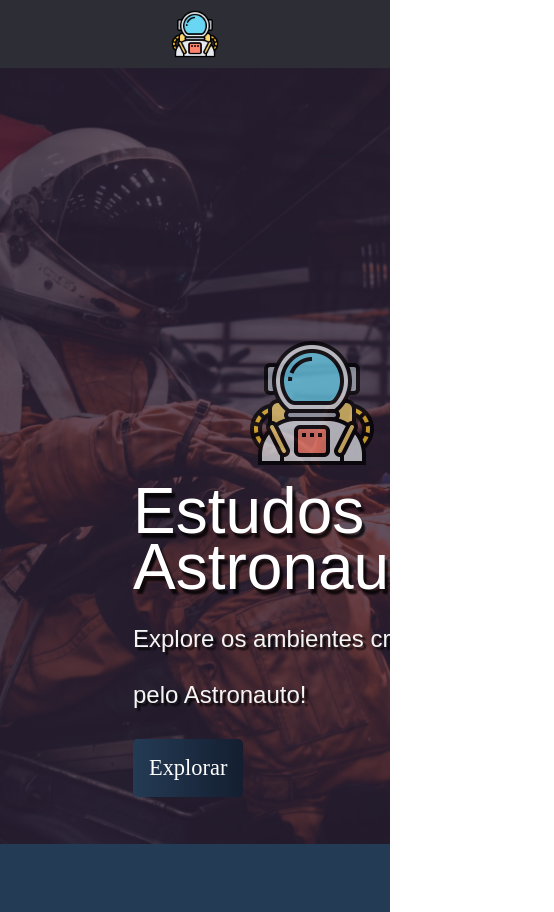
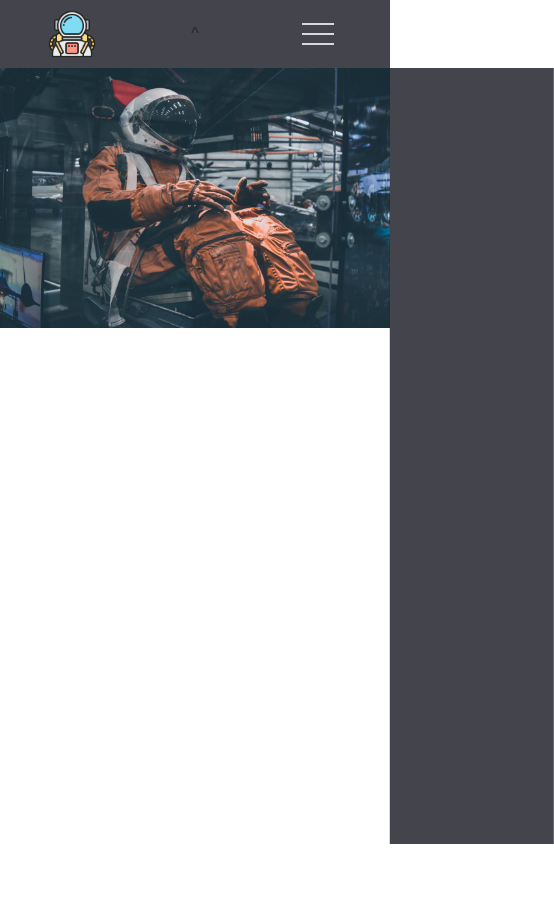
Before and after one commit to Eduardo-R-Machado/Astronauto, a plain HTML site: page index.html in a window 390 px wide. Shown: the whole page, 554 px wide, since content can reach past the window. After the commit the page ends 844 px from the top, so only its background shows below. Drawn offline with Linux system fonts and the light colour scheme; a web font is replaced by a local one.

Commit message:
Menu navbar

```diff
--- a/index.html
+++ b/index.html
@@ -12,33 +12,26 @@
     <link rel="manifest" href="/site.webmanifest">
 </head>
 <body>
-    <div>
     <header>
         <nav>
-            <div class="logo"><img src="./imagens/astro.png" alt="Logo do Astronauto"></div>
+            <div class="logo"> <img src="./imagens/astro.png" alt="Logo do Astronauto"></div>^
             <div class="mobile-menu">
-                <div class="line1">.</div>
-                <div class="line2">.</div>
-                <div class="line3">.</div>
+                <div class="line1"></div>
+                <div class="line2"></div>
+                <div class="line3"></div>
             </div>
+
             <ul class="nav-list">
                 <li><a href="/">Inicio </a></li>
                 <li><a href="/">Sobre</a></li>
                 <li><a href="/">Projetos</a></li>
                 <li><a href="/">Contatos</a></li>
             </ul>
+
         </nav>
     </header>
-    <main>
-        <div class="img-wrapper">
-            <img id="img-header" src="./imagens/img-header.jpg" alt="Astronauta imagem do header">
-        </div>
-        <div class="banner">
-            <img class="logo-header" src="./imagens/astro.png" alt="Logo do Astronauto">
-            <h1>Estudos Astronautos</h1>
-            <p>Explore os ambientes criados pelo Astronauto!</p>
-            <button> Explorar</button>
-        </div>
-    </main>
+    <main><img id="img-header" src="./imagens/img-header.jpg" alt="Imagem Astronauto da main"></main>
+
+    <script src="mobile-navbar.js"></script>
 </body>
 </html>
--- a/mobile-navbar.js
+++ b/mobile-navbar.js
@@ -0,0 +1,26 @@
+class MobileNavbar {
+    constructor(mobileMenu) {
+        this.mobileMenu = document.querySelector(mobileMenu);
+        this.navList = document.querySelector(navList);
+        this.navLinks = document.querySelector(navLinks);
+        this.activeClass = "active";
+    }
+
+    addClickEvent() {
+        this.mobileMenu.addEventListener("click");
+    }
+
+    init() {
+        if (this.mobileMenu) {
+            this.addClickEvent();
+
+        }
+        return this;
+    }
+}
+
+const mobileNavbar = new MobileNavbar(
+    ".mobile-menu",
+    ".nav-list",
+    ".nav-list li",-
+);
--- a/style.css
+++ b/style.css
@@ -1,3 +1,4 @@
+/* GLOBAISvvvvvvvvvvvvv*/
 @import url("https://fonts.googleapis.com/css2?family=Lekton:ital,wght@0,400;0,700;1,400&family=NTR&family=Podkova:wght@400;500;600;700&display=swap");
 
 * {
@@ -15,43 +16,17 @@ body{
     --font-actions: 'Podkova', serif;
 
 }
-/* ELEMENTOS DO MENU RESPONSIVO */
-.mobile-menu div {
-    width: 32px;
-    height: 2px;
-    background: #fff;
-    margin: 8px;
+/* GLOBAIS^^^^^^^^^^^^^^^^^^*/
+
+/*MENU-SIDEBAR vvvvvvvvvvvvvvvvvvvvv*/
+.nav-list a {
+    color: white;
+    text-decoration: none;
+    transition: 0.7s;
 }
 
-.mobile-menu {
-    display: none;
-    cursor: pointer;
-}
-
-a {
-    border: none;
-    color:white;
-    text-decoration: none;
-    font-family: var(--font-actions);
-}
-
-nav {
-    display: flex;
-    justify-content: space-around;
-    align-items: center;
-    background: rgb(44, 45, 53);
-    height: 8vh;
-
-}
-
-.nav-list {
-    list-style: none;
-    display: flex;
-}
-
-.nav-list li {
-    letter-spacing: 3px;
-    margin-left: 32px;
+.nav-list a:hover{
+    opacity: 0.7;
 }
 
 .logo{
@@ -62,97 +37,84 @@ nav {
     transition: 2s;
 }
 
-/*ELEMENTOS DO IMG-WRAPPER*/
-main{
-    width: 100%;
-    height: 92vh;
-    overflow: hidden;
-    position: relative;
+nav{
+    display: flex;
+    justify-content: space-around;
+    align-items: center;
+    font-family: var(--font-secundary);
+    background: #23232e;
+    opacity: 0.85;
+    height: 8vh;
 }
 
-.img-wrapper{
-    background: rgb(41, 21, 41);
-    width: 100%;
-    height: 100%;
-    overflow: hidden;
+.nav-list{
+    list-style: none;
+    display: flex;
+}
+
+.nav-list li{
+    letter-spacing: 3px;
+    margin-left: 32px;
+}
+/*MENU-SIDEBAR ^^^^^^^^^^^^^^^^^^^^*/
+
+/*ICONE MOBILE MENU vvvvvvvvvvvvvvvvvvv*/
+.mobile-menu{
+    cursor: pointer;
+    display: none;
+}
+
+.mobile-menu div{
+    width: 32px;
+    height: 2px;
+    background: white;
+    margin: 8px;
+    opacity: 0.8;
+}
+/*ICONE MOBILE MENU ^^^^^^^^^^^^^^^^^^^^*/
+
+
+/*ELEMENTOS DA MAIN vvvvvvvvvvvvvvvv*/
+main{
+    background-size: cover;
+    height: 92vh;
 }
 
 #img-header{
-    opacity: 0.3;
-    object-fit: cover;
     width: 100%;
-    height:100%;
 }
+/*ELEMENTOS DA MAIN ^^^^^^^^^^^^^^^^^^*/
 
+/*ELEMENTOS DA RESPONSIVIDADE vvvvvvvvvvvvvvvvvvvvv*/
+@media (max-width: 900px) {
+    body {
+        overflow-x: hidden;
+    }
 
-/* ELEMENTO DESNTRO DO IMG-WRAPPER (BANNER) */
-.logo-header{
-    display: flex;
-    justify-content: center;
-    align-items: center;
-    margin-left: 35%;
-    width: 8rem;
-    opacity: 0.7;
-}
-
-.banner{
-    position: absolute;
-    top: 35%;
-    left: 30%;
-}
-
-.banner h1{
-    color: white;
-    font-family: var(--font-secundary);
-    font-size: 4em;
-    font-weight: 200;
-    text-shadow: .2rem .3rem 2px rgba(0, 0, 0, 0.8);
-    line-height: 3.5rem;
-    margin: 1rem;
-}
-
-.banner p{
-    font-family: var(--font-primaria);
-    color: whitesmoke;
-    font-size: 1.5em;
-    font-weight: 100;
-    text-shadow: .2rem .2rem 2px rgba(0, 0, 0, 0.842);
-    line-height: 3.5rem;
-    margin: 1rem;
-
-}
-
-.banner button{
-    font-family:var(--font-actions);
-    font-weight: 500;
-    list-style: none;
-    font-size: 1.4rem;
-    color: white;
-    background: #141E30;
-    background: -webkit-linear-gradient(to right, #243B55, #141E30);
-    background: linear-gradient(to right, #243B55, #141E30);
-    border-radius: 0.3rem;
-    box-shadow: none;
-    padding: 1rem;
-    margin: 1rem;
-    border: none;
-    display: flex;
-    justify-content: center;
-    align-items: center;
-}
-/*RESPONSIVIDADE */
-@media (max-width: 999px) {
-    .nav-list {
+    .nav-list{
         position: absolute;
         top: 8vh;
         right: 0;
-        width: 100%;
-        height: 100%;
-        background: #243B55;
-        display: flex;
+        width: 42vw;
+        height: 92vh;
+        background: #23232e;
         flex-direction: column;
         align-items: center;
-        justify-content: center;
+        justify-content: space-around;
+        transform: translateX(100%);
+    }
+
+    .nav-list li{
+        margin-left: 0;
+        opacity: 0;
+    }
+
+    .mobile-menu{
+        display: block;
+    }
+
+    .nav-list.active {
+        transform: translateX(0);
     }
 
 }
```
